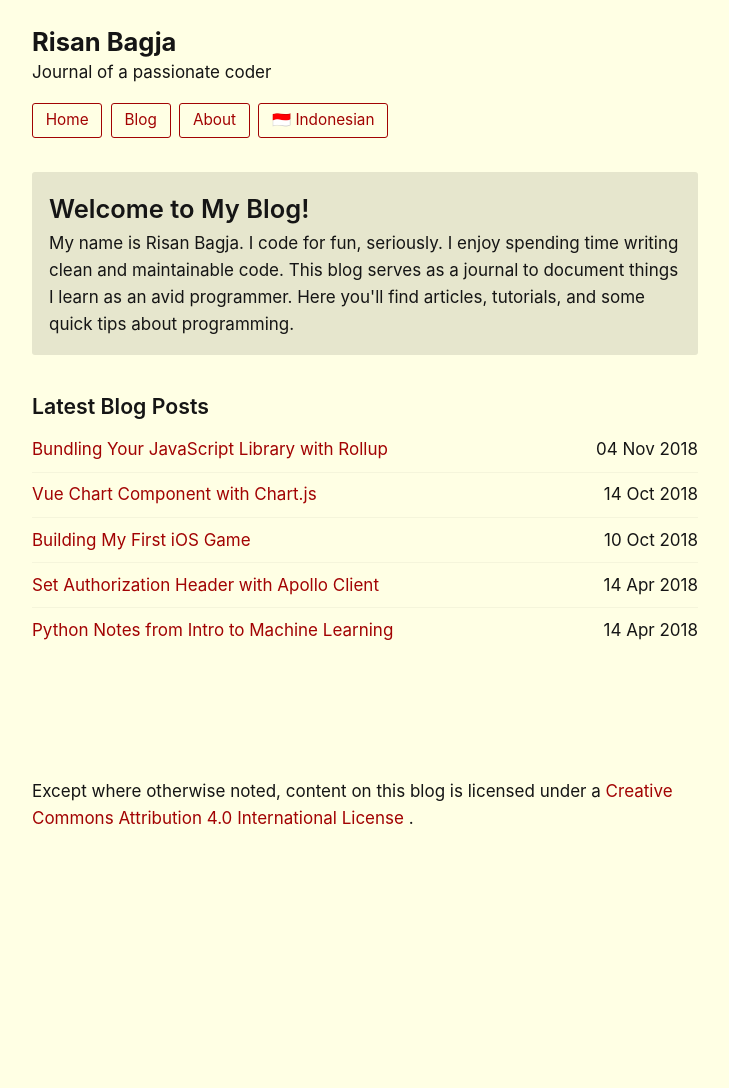
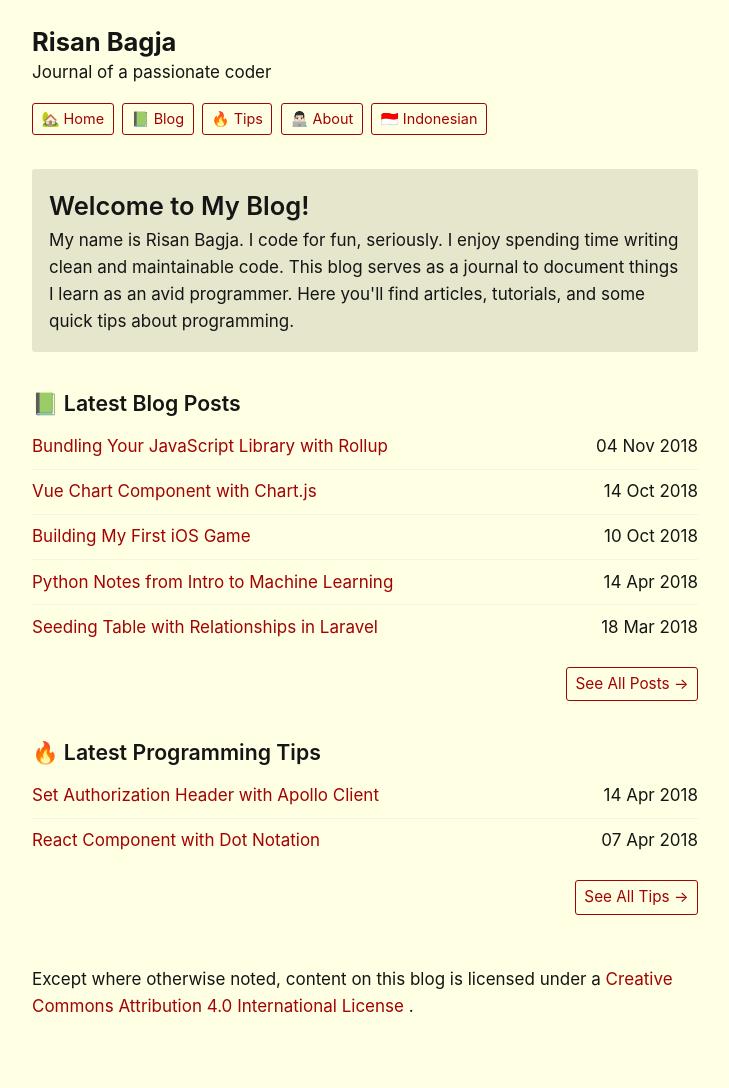
Before and after one commit to risan/bagja.net, a Jekyll site: the page built from index.html, in a window 1280 px wide. Shown: the whole page, without its empty margins (275-1004 px from the left). Built offline with Jekyll 4.4.1, drawn with Linux system fonts in a browser that asks for light colours; before the commit the page ends 900 px from its top, so only the background shows below that.

```diff
--- a/_config.yml
+++ b/_config.yml
@@ -20,6 +20,8 @@ collections:
   blog:
     output: true
   id:
+    output: true
+  tips:
     output: true
 
 # jekyll-seo-tag plugin settings
--- a/_includes/navbar.html
+++ b/_includes/navbar.html
@@ -2,16 +2,34 @@
     <div class="container">
         <ul class="navbar-menu">
             <li>
-                <a href="{{ '/' | absolute_url }}">Home</a>
+                <a href="{{ '/' | absolute_url }}">
+                    <span role="img" aria-label="house with garden">🏡</span>
+                    Home
+                </a>
             </li>
             <li>
-                <a href="{{ '/blog/' | absolute_url }}">Blog</a>
+                <a href="{{ '/blog/' | absolute_url }}">
+                    <span role="img" aria-label="green textbook">📗</span>
+                    Blog
+                </a>
             </li>
             <li>
-                <a href="{{ 'about.html' | absolute_url }}">About</a>
+                <a href="{{ '/tips/' | absolute_url }}">
+                    <span role="img" aria-label="fire">🔥</span>
+                    Tips
+                </a>
             </li>
             <li>
-                <a href="{{ '/id/' | absolute_url }}">🇮🇩 Indonesian</a>
+                <a href="{{ 'about.html' | absolute_url }}">
+                    <span role="img" aria-label="man technologist">👨🏻‍💻</span>
+                    About
+                </a>
+            </li>
+            <li>
+                <a href="{{ '/id/' | absolute_url }}">
+                    <span role="img" aria-label="flag of Indonesia">🇮🇩</span>
+                    Indonesian
+                </a>
             </li>
         </ul>
     </div>
--- a/_sass/_base.scss
+++ b/_sass/_base.scss
@@ -49,6 +49,19 @@ code {
   margin: auto;
 }
 
+// Button.
+.button {
+  font-size: .9rem;
+  display: inline-block;
+  padding: .25rem .5rem;
+  border: 1px solid $link-color;
+  border-radius: $border-radius;
+
+  &:hover {
+    border-color: $link-hover-color;
+  }
+}
+
 // Header.
 .header {
   padding: 1.5rem 0 1rem 0;
@@ -79,9 +92,9 @@ code {
   }
 
   a {
-    font-size: .9rem;
+    font-size: .85rem;
     display: block;
-    padding: .25rem .75rem;
+    padding: .2rem .5rem;
     border: 1px solid $link-color;
     border-radius: $border-radius;
 
--- a/css/main.scss
+++ b/css/main.scss
@@ -22,6 +22,16 @@
   h1 {
     font-size: 1.5rem;
     font-weight: 600;
+  }
+}
+
+.see-all-container {
+  display: flex;
+  justify-content: flex-end;
+  margin-top: 1rem;
+
+  @include mobile {
+    justify-content: flex-start;
   }
 }
 
--- a/index.html
+++ b/index.html
@@ -18,7 +18,10 @@ custom_title: true
 
 <section class="home-section">
     <article class="post-list">
-        <h2 class="home-section-title">Latest Blog Posts</h2>
+        <h2 class="home-section-title">
+            <span role="img" aria-label="green textbook">📗</span>
+            Latest Blog Posts
+        </h2>
         <ul>
             {%- assign sorted_posts = site.blog | sort: "date" | reverse -%}
             {%- for post in sorted_posts limit:6 -%}
@@ -36,5 +39,41 @@ custom_title: true
                 {%- endif -%}
             {%- endfor -%}
         </ul>
+        <nav class="see-all-container">
+            <a class="button" href="{{ '/blog/' | absolute_url }}">
+                See All Posts &rarr;
+            </a>
+        </nav>
     </article>
 </section>
+
+<section class="home-section">
+    <article class="post-list">
+        <h2 class="home-section-title">
+            <span role="img" aria-label="fire">🔥</span>
+            Latest Programming Tips
+        </h2>
+        <ul>
+            {%- assign sorted_posts = site.tips | sort: "date" | reverse -%}
+            {%- for post in sorted_posts limit:6 -%}
+                {%- if post.id == "/tips/index" -%}
+                    {%- continue -%}
+                {%- else -%}
+                    <li class="post-list-item">
+                        <a class="post-list-link" href="{{ post.url | absolute_url }}">
+                            {{ post.title | escape }}
+                        </a>
+                        <span class="post-list-date">
+                            {{ post.date | date: "%d %b %Y" }}
+                        </span>
+                    </li>
+                {%- endif -%}
+            {%- endfor -%}
+        </ul>
+        <nav class="see-all-container">
+            <a class="button" href="{{ '/tips/' | absolute_url }}">
+                See All Tips &rarr;
+            </a>
+        </nav>
+    </article>
+</section>
```
Also changed, not shown: _blog/index.md (+1 -1 lines), _tips/index.md (added, +5 -0 lines), _tips/react-component-with-dot-notation.md (renamed from _blog/react-component-with-dot-notation.md), _tips/set-authorization-header-with-apollo-client.md (renamed from _blog/set-authorization-header-with-apollo-client.md).
